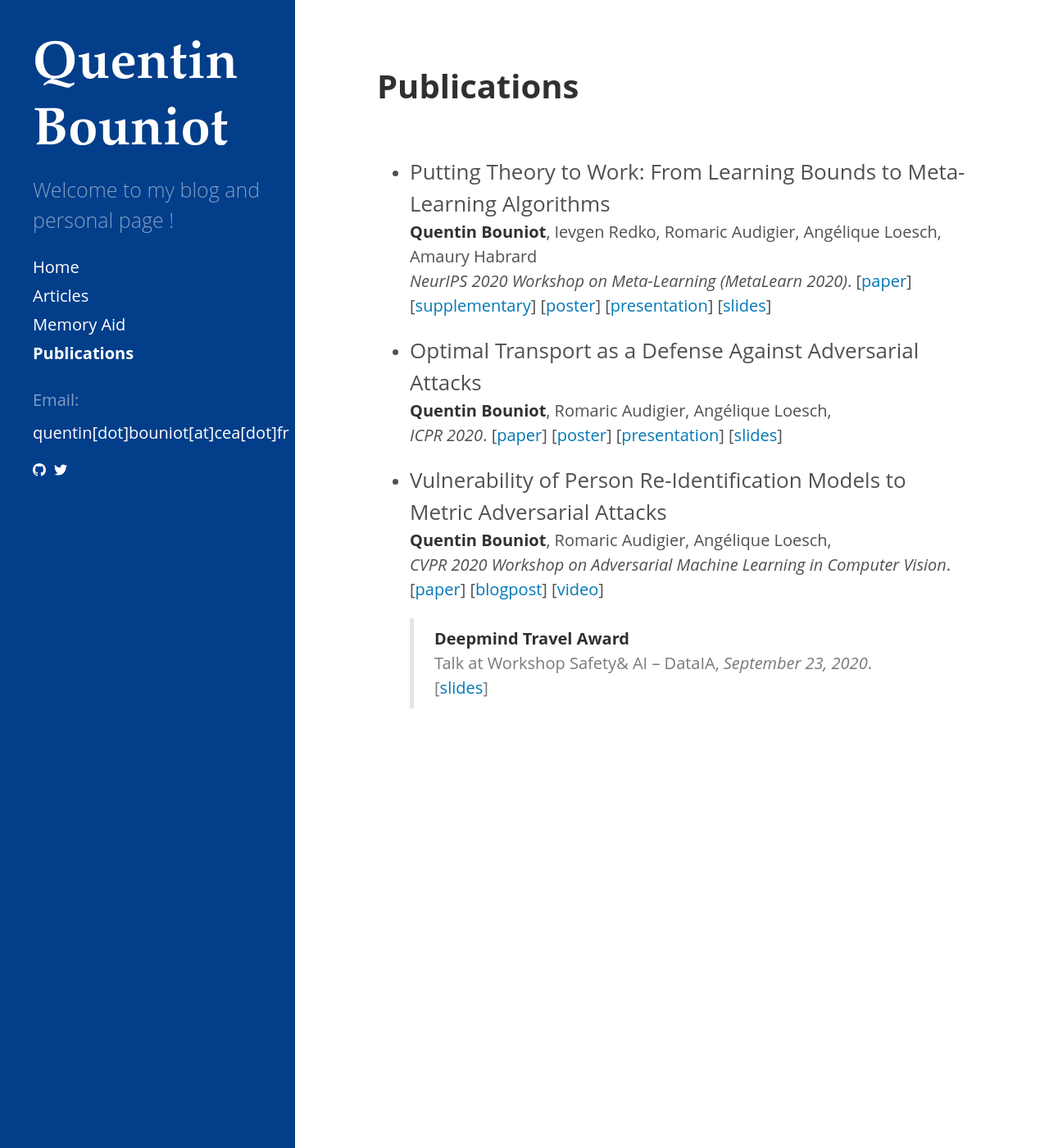
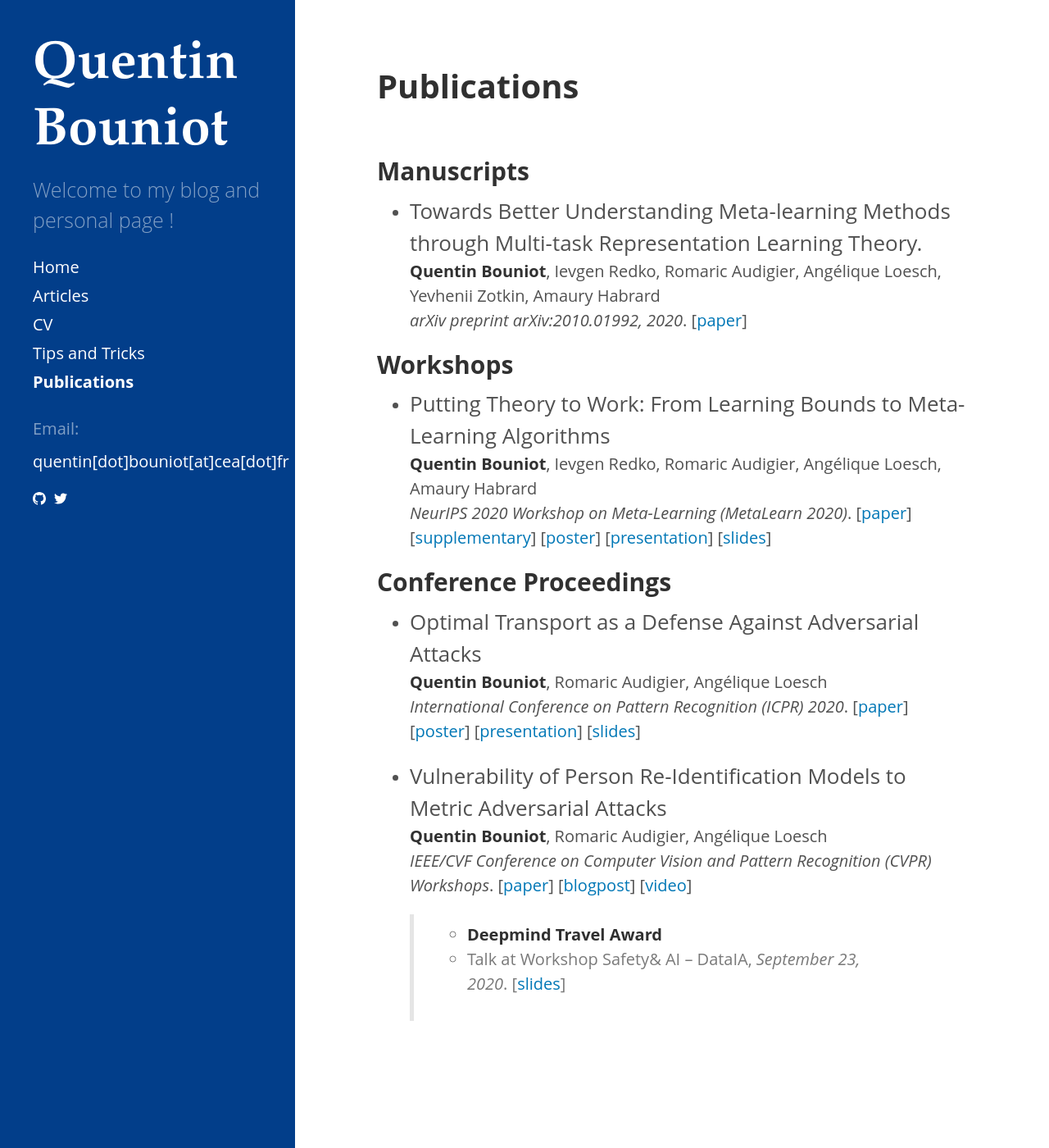
Before and after one commit to qbouniot/qbouniot-old.github.io, a Jekyll site: the page built from publications.md, in a window 1280 px wide and 1400 px high. Shown: the whole window at 82% size. Built offline with Jekyll 4.4.1, drawn with Linux system fonts in a browser that asks for light colours.

Commit message:
add cv and update tips

```diff
--- a/mem_aid.html
+++ b/mem_aid.html
@@ -1,8 +1,8 @@
 ---
 layout: page
-title: Memory Aid
+title: Tips and Tricks
 category: tips
-description: "Memory aids for programming"
+description: "Tips, tricks and useful librairies for programming."
 ---
 
 <h3>{{ page.description }}</h3>
--- a/publications.md
+++ b/publications.md
@@ -5,20 +5,31 @@ title: Publications
 
 <br>
 
+## Manuscripts
+
+- <span style="font-size:26px"> Towards Better Understanding Meta-learning Methods through Multi-task Representation Learning Theory. </span>
+  **Quentin Bouniot**, Ievgen Redko, Romaric Audigier, Angélique Loesch, Yevhenii Zotkin, Amaury Habrard
+  *arXiv preprint arXiv:2010.01992, 2020*.
+  [<a href="https://arxiv.org/abs/2010.01992">paper</a>]
+
+## Workshops
+
 - <span style="font-size:26px"> Putting Theory to Work: From Learning Bounds to Meta-Learning Algorithms </span>
   **Quentin Bouniot**, Ievgen Redko, Romaric Audigier, Angélique Loesch, Amaury Habrard
   *NeurIPS 2020 Workshop on Meta-Learning (MetaLearn 2020)*.
-  [<a href="https://meta-learn.github.io/2020/papers/30_paper.pdf">paper</a>] [<a href="https://meta-learn.github.io/2020/papers/30_supplementary.pdf">supplementary</a>] [<a href="https://meta-learn.github.io/2020/papers/30_poster.png">poster</a>] [<a href="https://slideslive.com/38941896/putting-theory-to-work-from-learning-bounds-to-metalearning-algorithms">presentation</a>] [<a href="https://qbouniot.github.io/slides/slides_metalearn2020_QBouniot.pdf">slides</a>]
+  [<a href="https://meta-learn.github.io/2020/papers/30_paper.pdf">paper</a>] [<a href="https://meta-learn.github.io/2020/papers/30_supplementary.pdf">supplementary</a>] [<a href="https://meta-learn.github.io/2020/papers/30_poster.png">poster</a>] [<a href="https://slideslive.com/38941896/putting-theory-to-work-from-learning-bounds-to-metalearning-algorithms">presentation</a>] [<a href="{{ site.baseurl }}pdfs/slides_metalearn2020_QBouniot.pdf">slides</a>]
+
+## Conference Proceedings
 
 - <span style="font-size:26px"> Optimal Transport as a Defense Against Adversarial Attacks </span>
-  **Quentin Bouniot**, Romaric Audigier, Angélique Loesch,
-  *ICPR 2020*.
-  [<a href="https://arxiv.org/abs/2102.03156">paper</a>] [<a href="https://qbouniot.github.io/poster/poster_ICPR2020_QB.pdf">poster</a>] [<a href="https://crossminds.ai/video/optimal-transport-as-a-defense-against-adversarial-attacks-6035a52dc390863d8e9c1b1f/">presentation</a>] [<a href="https://qbouniot.github.io/slides/slides_ICPR2020_QB.pdf">slides</a>]
+  **Quentin Bouniot**, Romaric Audigier, Angélique Loesch
+  *International Conference on Pattern Recognition (ICPR) 2020*.
+  [<a href="https://arxiv.org/abs/2102.03156">paper</a>] [<a href="{{ site.baseurl }}pdfs/poster_ICPR2020_QB.pdf">poster</a>] [<a href="https://crossminds.ai/video/optimal-transport-as-a-defense-against-adversarial-attacks-6035a52dc390863d8e9c1b1f/">presentation</a>] [<a href="{{ site.baseurl }}pdfs/slides_ICPR2020_QB.pdf">slides</a>]
 
 
 - <span style="font-size:26px"> Vulnerability of Person Re-Identification Models to Metric Adversarial Attacks </span>
-  **Quentin Bouniot**, Romaric Audigier, Angélique Loesch,
-  *CVPR 2020 Workshop on Adversarial Machine Learning in Computer Vision*.
+  **Quentin Bouniot**, Romaric Audigier, Angélique Loesch
+  *IEEE/CVF Conference on Computer Vision and Pattern Recognition (CVPR) Workshops*.
   [<a href="https://openaccess.thecvf.com/content_CVPRW_2020/html/w47/Bouniot_Vulnerability_of_Person_Re-Identification_Models_to_Metric_Adversarial_Attacks_CVPRW_2020_paper.html">paper</a>] [<a href="https://qbouniot.github.io/article/2020/05/06/adv_reid.html">blogpost</a>] [<a href="https://youtu.be/X0YRPxzOMR0">video</a>]
-  > **Deepmind Travel Award**
-  > Talk at Workshop Safety& AI – DataIA, *September 23, 2020*. [<a href="http://dataia.eu/sites/default/files/DATAIA-Workshop-Safety-AI-2/Quentin%20BOUNIOT%20(CEA%20LIST)-Vulnerability%20of%20Person%20Re-Identification%20Models%20to%20Metric%20Adversarial%20Attacks.pdf">slides</a>]
+  > - **Deepmind Travel Award**
+  > - Talk at Workshop Safety& AI – DataIA, *September 23, 2020*. [<a href="http://dataia.eu/sites/default/files/DATAIA-Workshop-Safety-AI-2/Quentin%20BOUNIOT%20(CEA%20LIST)-Vulnerability%20of%20Person%20Re-Identification%20Models%20to%20Metric%20Adversarial%20Attacks.pdf">slides</a>]
```
Also changed, not shown: _posts/2020-06-11-pytorch.md (+12 -9 lines), _posts/2020-08-06-access_time.md (+2 -4 lines), _posts/2020-08-06-f-string.md (+10 -2 lines), _posts/2020-08-06-tqdm.md (+25 -0 lines), _posts/2021-05-18-einsum.md (added, +36 -0 lines), _posts/2021-05-18-k8s.md (added, +40 -0 lines), cv.md (added, +11 -0 lines), 7 other files.
